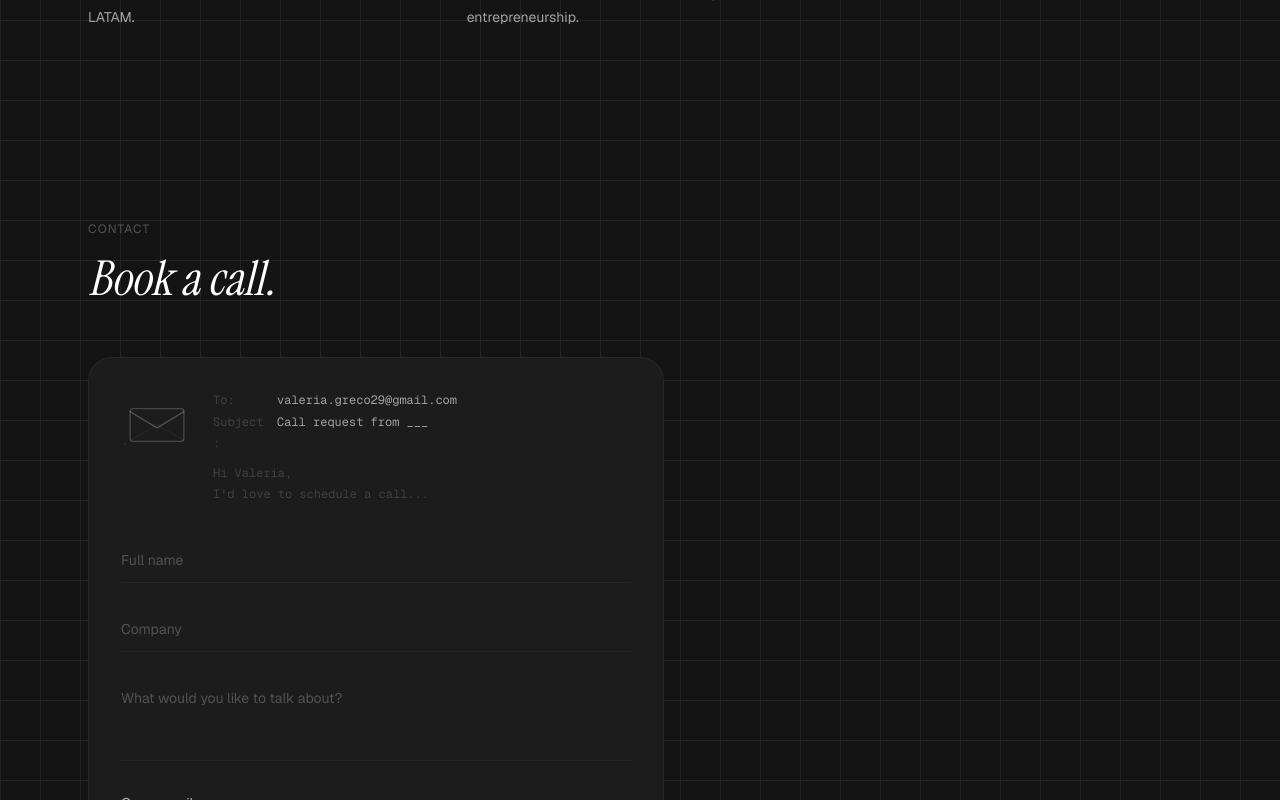
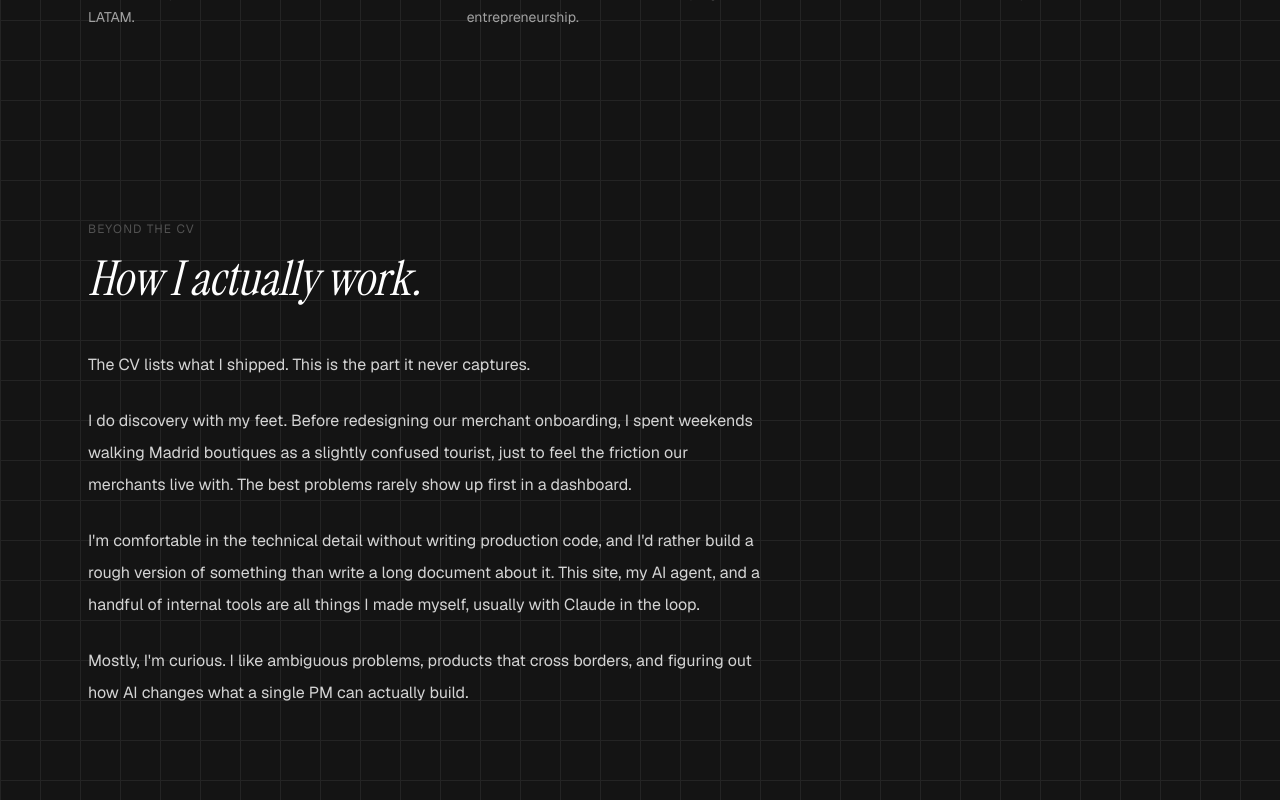
Before and after one commit to valgreco/portfolio-, a Next.js app: page / in a window 1280 px wide. Shown: the part 1780-2580 px from the top of the page. Built offline with nearby package versions, Linux system fonts and the light colour scheme.

Commit message:
Feature: 'Beyond the CV' section (draft copy, to be personalised by Valeria)

```diff
--- a/app/page.tsx
+++ b/app/page.tsx
@@ -5,6 +5,7 @@ import BootSequence from "@/components/BootSequence";
 import Hero from "@/components/Hero";
 import BuildingWithAI from "@/components/BuildingWithAI";
 import Recognition from "@/components/Recognition";
+import BeyondTheCV from "@/components/BeyondTheCV";
 import BookACall from "@/components/BookACall";
 import DownloadCV from "@/components/DownloadCV";
 import Reveal from "@/components/Reveal";
@@ -18,6 +19,7 @@ export default function Home() {
       <Hero visible={heroVisible} />
       <Reveal><BuildingWithAI /></Reveal>
       <Reveal><Recognition /></Reveal>
+      <Reveal><BeyondTheCV /></Reveal>
       <Reveal><BookACall /></Reveal>
       <Reveal><DownloadCV /></Reveal>
     </main>
--- /dev/null
+++ b/components/BeyondTheCV.tsx
@@ -0,0 +1,36 @@
+"use client";
+
+export default function BeyondTheCV() {
+  return (
+    <section className="w-full max-w-6xl mx-auto px-6 py-24">
+      <p className="text-xs tracking-widest text-neutral-600 uppercase mb-3">Beyond the CV</p>
+      <h2
+        className="text-4xl md:text-5xl text-white mb-10 leading-tight"
+        style={{ fontFamily: "var(--font-instrument-serif)", fontStyle: "italic" }}
+      >
+        How I actually work.
+      </h2>
+
+      <div className="max-w-2xl flex flex-col gap-6 text-base leading-8 text-neutral-300">
+        <p>
+          The CV lists what I shipped. This is the part it never captures.
+        </p>
+        <p>
+          I do discovery with my feet. Before redesigning our merchant onboarding, I spent weekends
+          walking Madrid boutiques as a slightly confused tourist, just to feel the friction our
+          merchants live with. The best problems rarely show up first in a dashboard.
+        </p>
+        <p>
+          I&apos;m comfortable in the technical detail without writing production code, and I&apos;d
+          rather build a rough version of something than write a long document about it. This site, my
+          AI agent, and a handful of internal tools are all things I made myself, usually with Claude
+          in the loop.
+        </p>
+        <p>
+          Mostly, I&apos;m curious. I like ambiguous problems, products that cross borders, and figuring
+          out how AI changes what a single PM can actually build.
+        </p>
+      </div>
+    </section>
+  );
+}
```
